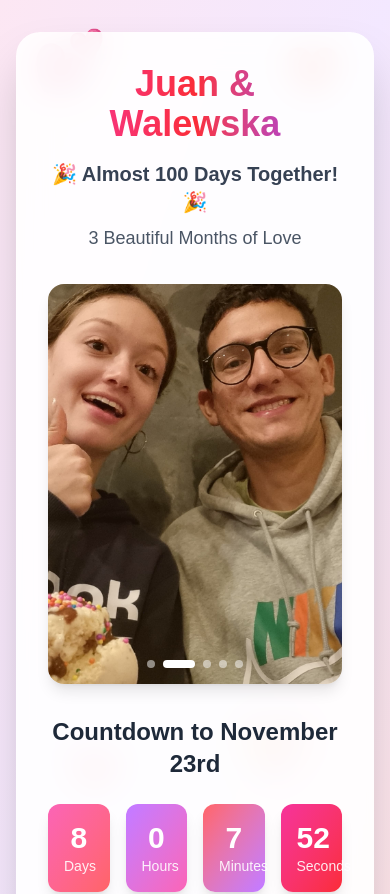
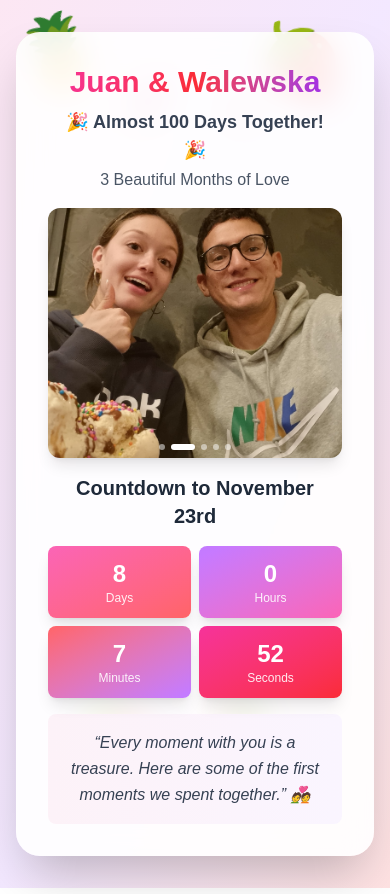
Before and after one commit to Juarpla/100d, a Next.js app: page / in a window 390 px wide. Shown: the top 894 px of the page. Built offline with nearby package versions, Linux system fonts and the light colour scheme.

Commit message:
responsive

```diff
--- a/app/globals.css
+++ b/app/globals.css
@@ -36,8 +36,49 @@ body {
   }
 }
 
+@keyframes dance-left {
+  0%, 100% {
+    transform: translateY(0) rotate(-5deg);
+  }
+  25% {
+    transform: translateY(-20px) rotate(-15deg) translateX(-10px);
+  }
+  50% {
+    transform: translateY(-10px) rotate(0deg) translateX(0px);
+  }
+  75% {
+    transform: translateY(-20px) rotate(-15deg) translateX(-10px);
+  }
+}
+
+@keyframes dance-right {
+  0%, 100% {
+    transform: translateY(0) rotate(5deg);
+  }
+  25% {
+    transform: translateY(-15px) rotate(15deg) translateX(10px);
+  }
+  50% {
+    transform: translateY(-25px) rotate(0deg) translateX(0px);
+  }
+  75% {
+    transform: translateY(-15px) rotate(15deg) translateX(10px);
+  }
+}
+
 .animate-pulse {
   animation: pulse 2s cubic-bezier(0.4, 0, 0.6, 1) infinite;
+}
+
+.animate-dance-left {
+  animation: dance-left 2s ease-in-out infinite;
+  transform-origin: bottom center;
+}
+
+.animate-dance-right {
+  animation: dance-right 2s ease-in-out infinite;
+  transform-origin: bottom center;
+  animation-delay: 0.3s;
 }
 
 .delay-300 {
--- a/app/page.tsx
+++ b/app/page.tsx
@@ -65,30 +65,36 @@ export default function Home() {
   return (
     <div className="min-h-screen bg-gradient-to-br from-pink-100 via-purple-100 to-red-100 dark:from-pink-900 dark:via-purple-900 dark:to-red-900">
       <main className="flex min-h-screen flex-col items-center justify-center px-4 py-8">
-        {/* Hearts decoration */}
-        <div className="absolute top-8 left-8 text-6xl animate-pulse">💕</div>
-        <div className="absolute top-12 right-12 text-5xl animate-pulse delay-300">❤️</div>
-        <div className="absolute bottom-12 left-16 text-5xl animate-pulse delay-500">💖</div>
-        <div className="absolute bottom-16 right-20 text-6xl animate-pulse delay-700">💝</div>
+        {/* Dancing Fruits in Love */}
+        <div className="absolute top-8 left-8 text-7xl md:text-8xl animate-dance-left">🍍</div>
+        <div className="absolute top-12 right-12 text-7xl md:text-8xl animate-dance-right">🍓</div>
+        <div className="absolute bottom-12 left-16 text-7xl md:text-8xl animate-dance-right">🍓</div>
+        <div className="absolute bottom-16 right-20 text-7xl md:text-8xl animate-dance-left">🍍</div>
+
+        {/* Hearts floating between them */}
+        <div className="absolute top-20 left-32 text-4xl animate-pulse">💕</div>
+        <div className="absolute top-24 right-32 text-3xl animate-pulse delay-300">💖</div>
+        <div className="absolute bottom-24 left-32 text-3xl animate-pulse delay-500">💗</div>
+        <div className="absolute bottom-28 right-36 text-4xl animate-pulse delay-700">💝</div>
 
         {/* Main content container */}
         <div className="max-w-4xl w-full bg-white/90 dark:bg-gray-800/90 backdrop-blur-lg rounded-3xl shadow-2xl p-8 md:p-12">
 
           {/* Title Section */}
-          <div className="text-center mb-8">
-            <h1 className="text-4xl md:text-6xl font-bold bg-gradient-to-r from-pink-500 via-red-500 to-purple-600 bg-clip-text text-transparent mb-4">
+          <div className="text-center mb-4 sm:mb-6 md:mb-8">
+            <h1 className="text-3xl sm:text-4xl md:text-5xl lg:text-6xl font-bold bg-gradient-to-r from-pink-500 via-red-500 to-purple-600 bg-clip-text text-transparent mb-2 sm:mb-4 px-2">
               Juan & Walewska
             </h1>
-            <p className="text-xl md:text-2xl text-gray-700 dark:text-gray-300 font-semibold">
+            <p className="text-lg sm:text-xl md:text-2xl text-gray-700 dark:text-gray-300 font-semibold px-2">
               🎉 Almost 100 Days Together! 🎉
             </p>
-            <p className="text-lg text-gray-600 dark:text-gray-400 mt-2">
+            <p className="text-base sm:text-lg text-gray-600 dark:text-gray-400 mt-1 sm:mt-2 px-2">
               3 Beautiful Months of Love
             </p>
           </div>
 
           {/* Photo Gallery Carousel */}
-          <div className="mb-8 relative overflow-hidden rounded-2xl shadow-lg" style={{ height: '400px' }}>
+          <div className="mb-4 sm:mb-6 md:mb-8 relative overflow-hidden rounded-xl sm:rounded-2xl shadow-lg h-[250px] sm:h-[300px] md:h-[350px] lg:h-[400px]">
             {images.map((img, index) => (
               <div
                 key={img}
@@ -106,13 +112,13 @@ export default function Home() {
               </div>
             ))}
             {/* Image counter dots */}
-            <div className="absolute bottom-4 left-1/2 transform -translate-x-1/2 flex gap-2">
+            <div className="absolute bottom-2 sm:bottom-4 left-1/2 transform -translate-x-1/2 flex gap-1.5 sm:gap-2">
               {images.map((_, index) => (
                 <div
                   key={index}
-                  className={`w-2 h-2 rounded-full transition-all ${
+                  className={`w-1.5 h-1.5 sm:w-2 sm:h-2 rounded-full transition-all ${
                     index === currentImageIndex
-                      ? 'bg-white w-8'
+                      ? 'bg-white w-6 sm:w-8'
                       : 'bg-white/50'
                   }`}
                 />
@@ -123,61 +129,61 @@ export default function Home() {
           {/* Countdown Section */}
           {!timeLeft.isComplete ? (
             <div className="text-center">
-              <h2 className="text-2xl md:text-3xl font-semibold text-gray-800 dark:text-white mb-6">
+              <h2 className="text-xl sm:text-2xl md:text-3xl font-semibold text-gray-800 dark:text-white mb-4 sm:mb-6 px-2">
                 Countdown to November 23rd
               </h2>
-              <div className="grid grid-cols-4 gap-4 mb-6">
-                <div className="bg-gradient-to-br from-pink-400 to-red-400 rounded-xl p-4 shadow-lg">
-                  <div className="text-3xl md:text-5xl font-bold text-white">
+              <div className="grid grid-cols-2 sm:grid-cols-4 gap-2 sm:gap-3 md:gap-4 mb-4 sm:mb-6">
+                <div className="bg-gradient-to-br from-pink-400 to-red-400 rounded-lg sm:rounded-xl p-3 sm:p-4 shadow-lg">
+                  <div className="text-2xl sm:text-3xl md:text-4xl lg:text-5xl font-bold text-white">
                     {timeLeft.days}
                   </div>
-                  <div className="text-sm md:text-base text-white/90 font-medium">
+                  <div className="text-xs sm:text-sm md:text-base text-white/90 font-medium">
                     Days
                   </div>
                 </div>
-                <div className="bg-gradient-to-br from-purple-400 to-pink-400 rounded-xl p-4 shadow-lg">
-                  <div className="text-3xl md:text-5xl font-bold text-white">
+                <div className="bg-gradient-to-br from-purple-400 to-pink-400 rounded-lg sm:rounded-xl p-3 sm:p-4 shadow-lg">
+                  <div className="text-2xl sm:text-3xl md:text-4xl lg:text-5xl font-bold text-white">
                     {timeLeft.hours}
                   </div>
-                  <div className="text-sm md:text-base text-white/90 font-medium">
+                  <div className="text-xs sm:text-sm md:text-base text-white/90 font-medium">
                     Hours
                   </div>
                 </div>
-                <div className="bg-gradient-to-br from-red-400 to-purple-400 rounded-xl p-4 shadow-lg">
-                  <div className="text-3xl md:text-5xl font-bold text-white">
+                <div className="bg-gradient-to-br from-red-400 to-purple-400 rounded-lg sm:rounded-xl p-3 sm:p-4 shadow-lg">
+                  <div className="text-2xl sm:text-3xl md:text-4xl lg:text-5xl font-bold text-white">
                     {timeLeft.minutes}
                   </div>
-                  <div className="text-sm md:text-base text-white/90 font-medium">
+                  <div className="text-xs sm:text-sm md:text-base text-white/90 font-medium">
                     Minutes
                   </div>
                 </div>
-                <div className="bg-gradient-to-br from-pink-500 to-red-500 rounded-xl p-4 shadow-lg">
-                  <div className="text-3xl md:text-5xl font-bold text-white">
+                <div className="bg-gradient-to-br from-pink-500 to-red-500 rounded-lg sm:rounded-xl p-3 sm:p-4 shadow-lg">
+                  <div className="text-2xl sm:text-3xl md:text-4xl lg:text-5xl font-bold text-white">
                     {timeLeft.seconds}
                   </div>
-                  <div className="text-sm md:text-base text-white/90 font-medium">
+                  <div className="text-xs sm:text-sm md:text-base text-white/90 font-medium">
                     Seconds
                   </div>
                 </div>
               </div>
             </div>
           ) : (
-            <div className="text-center py-12">
-              <h2 className="text-4xl md:text-6xl font-bold text-transparent bg-gradient-to-r from-pink-500 to-purple-600 bg-clip-text mb-4">
+            <div className="text-center py-6 sm:py-8 md:py-12 px-2">
+              <h2 className="text-3xl sm:text-4xl md:text-5xl lg:text-6xl font-bold text-transparent bg-gradient-to-r from-pink-500 to-purple-600 bg-clip-text mb-3 sm:mb-4">
                 🎊 Congratulations! 🎊
               </h2>
-              <p className="text-2xl md:text-3xl text-gray-800 dark:text-white font-semibold mb-4">
+              <p className="text-xl sm:text-2xl md:text-3xl text-gray-800 dark:text-white font-semibold mb-3 sm:mb-4">
                 Happy 100 Days Together!
               </p>
-              <p className="text-xl text-gray-600 dark:text-gray-300">
+              <p className="text-lg sm:text-xl text-gray-600 dark:text-gray-300">
                 Celebrating 3 amazing months of love and happiness! 💕
               </p>
             </div>
           )}
 
           {/* Love message */}
-          <div className="text-center mt-8 p-6 bg-gradient-to-r from-pink-50 to-purple-50 dark:from-pink-900/30 dark:to-purple-900/30 rounded-xl">
-            <p className="text-lg md:text-xl text-gray-700 dark:text-gray-300 italic">
+          <div className="text-center mt-4 sm:mt-6 md:mt-8 p-4 sm:p-5 md:p-6 bg-gradient-to-r from-pink-50 to-purple-50 dark:from-pink-900/30 dark:to-purple-900/30 rounded-lg sm:rounded-xl">
+            <p className="text-base sm:text-lg md:text-xl text-gray-700 dark:text-gray-300 italic leading-relaxed">
               &ldquo;Every moment with you is a treasure. Here are some of the first moments we spent together.&rdquo; 💑
             </p>
           </div>
```
